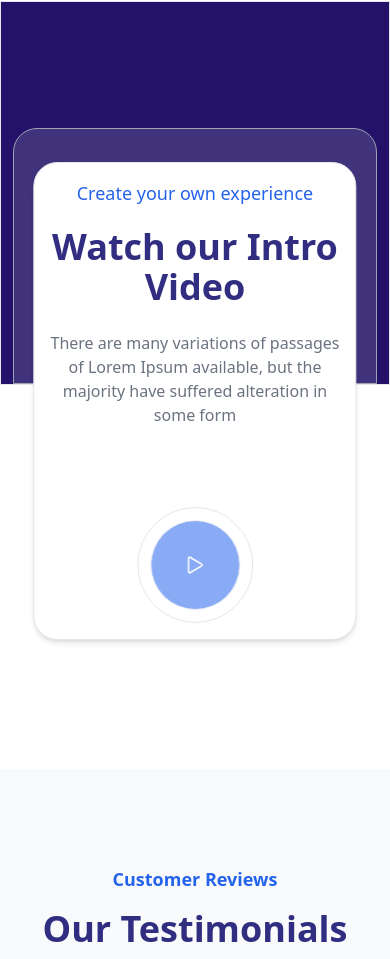
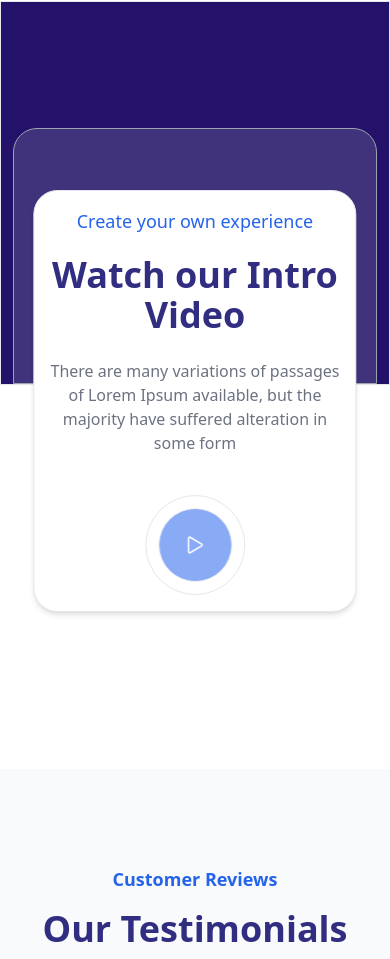
Before and after one commit to ShekRasel/Cryptoland, a React (Vite) app: page / in a window 390 px wide. Shown: the part 4774-5733 px from the top of the page. Built offline with nearby package versions, Linux system fonts and the light colour scheme.

Commit message:
height and width fixed

```diff
--- a/src/components/PromoVideo.jsx
+++ b/src/components/PromoVideo.jsx
@@ -13,13 +13,13 @@ function PromoVideo() {
             <div className=' rounded-t-3xl p-8 bg-[#41327C] h-64 mt-[126px] border-gray-400 border'>
             </div>
 
-            <div className='bg-white rounded-3xl pt-4 pb-4 md:pt-20 md:pb-20 border absolute top-1/2 left-1/2 transform -translate-x-1/2 -translate-y-1/2 w-10/12 md:w-5/6 xl:w-4/6 mt-52 shadow-md px-4'>
+            <div className='bg-white rounded-3xl pt-4 pb-4 md:pt-20 md:pb-20 border absolute top-1/2 left-1/2 transform -translate-x-1/2 -translate-y-1/2 w-10/12 md:w-5/6  xl:w-5/6 2xl:w-4/6 mt-52 shadow-md px-4'>
                         <h1 className='text-blue-600  text-center text-lg'>Create your own experience</h1>
                         <h1 className='text-4xl mt-5 text-indigo-900 font-bold text-center'>Watch our Intro Video</h1>
                         <p className='text-gray-500 mt-6 text-center'>There are many variations of passages of Lorem Ipsum available, but the majority have suffered alteration in some form</p>
-                        <div className='mt-20 flex justify-center '>
+                        <div className='mt-10 md:mt-20 flex justify-center '>
                                 <div className='flex justify-center border rounded-full p-3'>
-                                    <span className='text-2xl border rounded-full bg-blue-600 p-8 text-white hover:bg-indigo-900 animate-pulse'>
+                                    <span className='text-2xl border rounded-full bg-blue-600 p-6 md:p-8 text-white hover:bg-indigo-900 animate-pulse'>
                                         <IoPlayOutline className='' onClick={playVideo}/>
                                     </span>
                                 </div>
```
